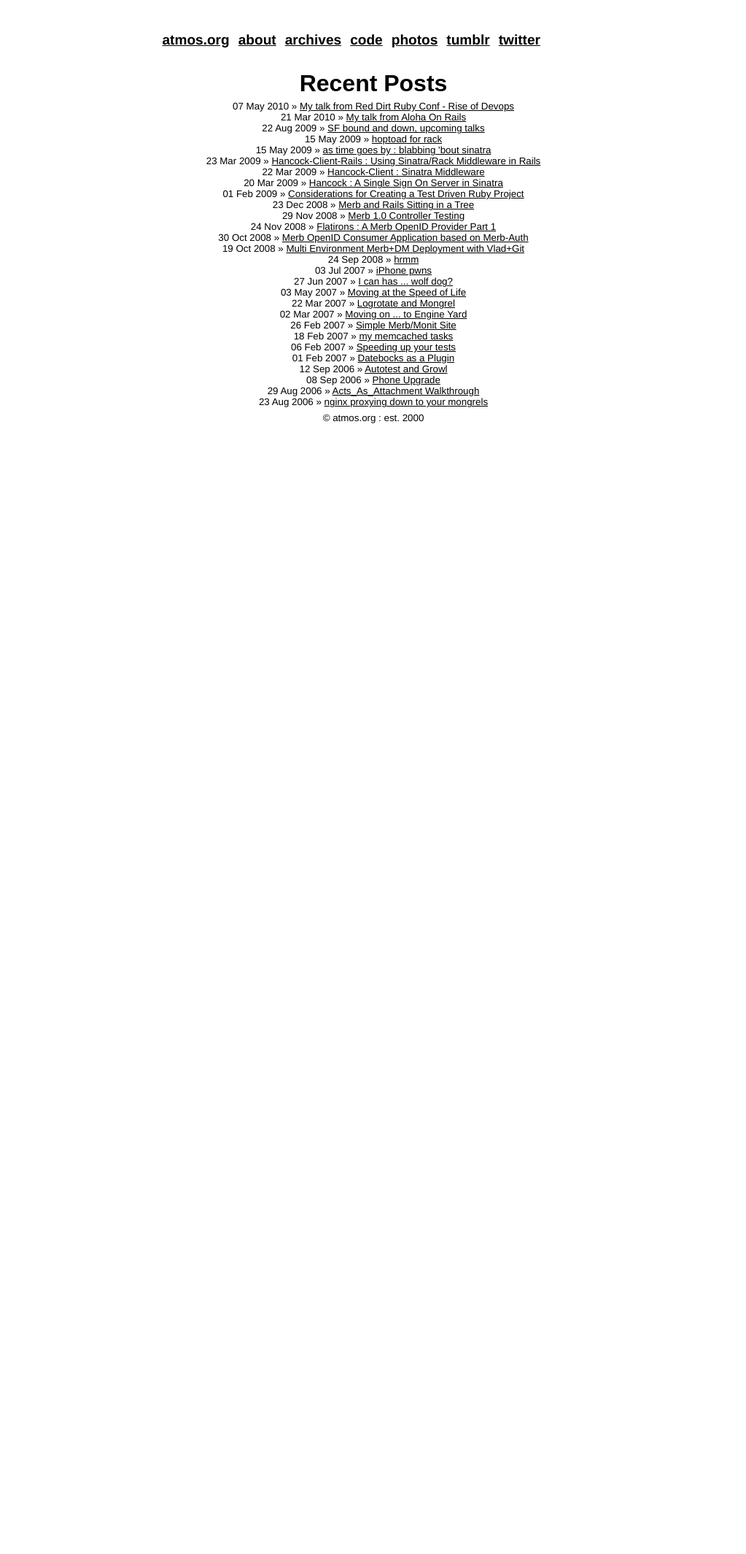
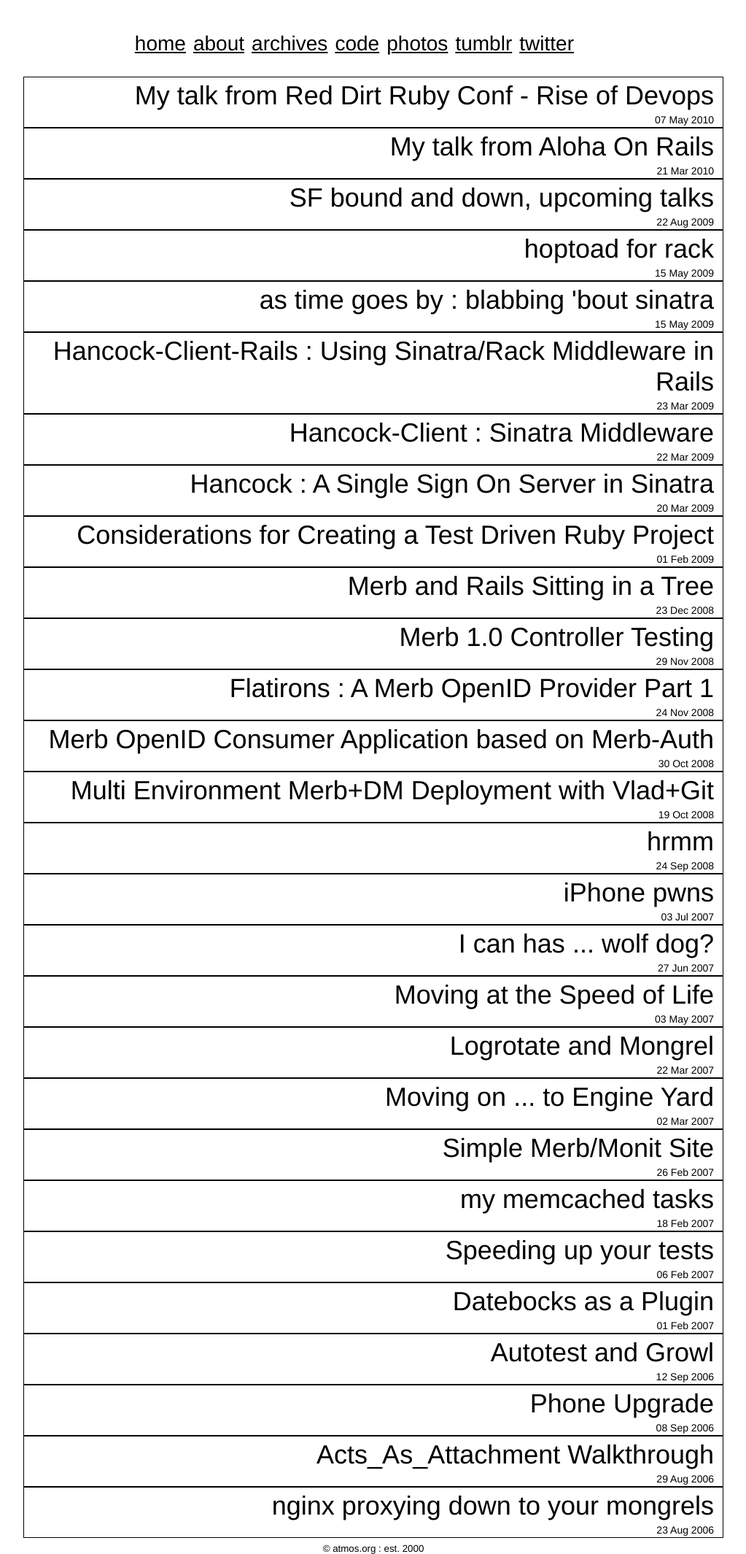
Before and after one commit to atmos/atmos.github.io, a Jekyll site: the page built from posts.html, in a window 1280 px wide. Shown: the whole page at 73% size, without its empty margins (128-1151 px from the left). Built offline with Jekyll 4.4.1, drawn with Linux system fonts in a browser that asks for light colours; nearby versions of some CDN libraries; Markdown is read by kramdown in place of the engine named in the settings; before the commit the page ends 944 px from its top, so only the background shows below that.

Commit message:
cleanup archives view

```diff
--- a/_layouts/default.html
+++ b/_layouts/default.html
@@ -24,7 +20,7 @@
 
     <div class="site">
       <div class="title">
-        <a href="/">atmos.org</a>
+        <a href="/">home</a>
         <a href="/about.html">about</a>
         <a href="/posts.html">archives</a>
         <a href="http://github.com/atmos">code</a>
--- a/_posts/2009-08-22-sf-bound-and-down-upcoming-talks.markdown
+++ b/_posts/2009-08-22-sf-bound-and-down-upcoming-talks.markdown
@@ -1,10 +1,9 @@
 ---
-wordpress_id: 387
 layout: post
 title: SF bound and down, upcoming talks
 excerpt: I'm moving to SF!
-wordpress_url: http://atmos.org/?p=387
 ---
+
 I'm moving again.  As much as I love Boulder, I'm moving to SF to be closer to
 [Engine Yard](http://engineyard.com).  After years of telecommuting I find
 myself wanting to work with people in person more and more.  Boulder is, and
--- a/about.html
+++ b/about.html
@@ -4,6 +4,6 @@ title: about atmos.org ~ Where's Corey?
 ---
 
 <div id="home">
-  <p>My name is Corey Donohoe. I live in San Francisco. I'm a hacker.</p>
+  <p>My name is Corey Donohoe. I live in San Francisco.</p>
   <img src="http://farm3.static.flickr.com/2799/4081751027_9036486235.jpg" alt="Hawaii October 2009 :D" />
 </div>
--- a/css/screen.css
+++ b/css/screen.css
@@ -70,20 +70,20 @@ img {
 .site {
   font-size: 110%;
   text-align: justify;
-  width: 40em;
+  width: 45em;
   margin: 3em auto 2em auto;
   line-height: 1.5em;
 }
 
 .title {
   color: #a00;
-  font-weight: bold;
   margin-bottom: 2em;
 }
 
 .title a {
-  font-size: 1.3em;
-  padding: 1px 4px;
+  font: 28px 'HelveticaNeue-Light', 'Helvetica Neue Light', 'Helvetica Neue', arial, clean, sans-serif;
+  margin: 0;
+  padding: 1px 3px;
 }
 /*****************************************************************************/
 /*
@@ -157,3 +157,37 @@ img {
 #post .slideshare {
   margin: 0 auto;
 }
+
+/* failz */
+#archives {
+  width: 960px;
+  margin: 0 auto;
+}
+
+#archives div.post-title {
+  border: 1px solid #000;
+}
+
+#archives div.post-title h2 {
+  font: 36px 'HelveticaNeue-Light', 'Helvetica Neue Light', 'Helvetica Neue', arial, clean, sans-serif;
+  text-align: right;
+  margin: 4px 2px;
+  padding-right: 10px;
+}
+
+#archives div.post-title h2 a {
+  text-decoration: none;
+}
+
+#archives div.post-title h2 a:hover {
+  text-decoration: underline;
+}
+
+#archives div.post-title span {
+  display: block;
+  font: 14px 'HelveticaNeue-UltraLight', 'Helvetica Neue UltraLight', 'Helvetica Neue', arial, clean, sans-serif;
+  text-align: right;
+  margin: 2px 2px;
+  padding-right: 10px;
+  clear: both;
+}
--- a/posts.html
+++ b/posts.html
@@ -3,12 +3,11 @@ layout: default
 title: atmos.org ~ Corey Donohoe on the Internet
 ---
 
-<div id="home">
-  <h1>Recent Posts</h1>
-  <ul class="posts">
-    {% for post in site.posts %}
-    <li><span>{{ post.date | date_to_string }}</span> &raquo; <a href="{{ post.url }}">{{ post.title }}</a></li>
-    {% endfor %}
-  </ul>
-
+<div id="archives">
+  {% for post in site.posts %}
+    <div class="post-title">
+      <h2><a href="{{ post.url }}">{{ post.title }}</a></h2>
+      <span>{{ post.date | date_to_string }}</span>
+    </div>
+  {% endfor %}
 </div>
```
Also changed, not shown: other parts of _layouts/default.html (+0 -4 lines).
